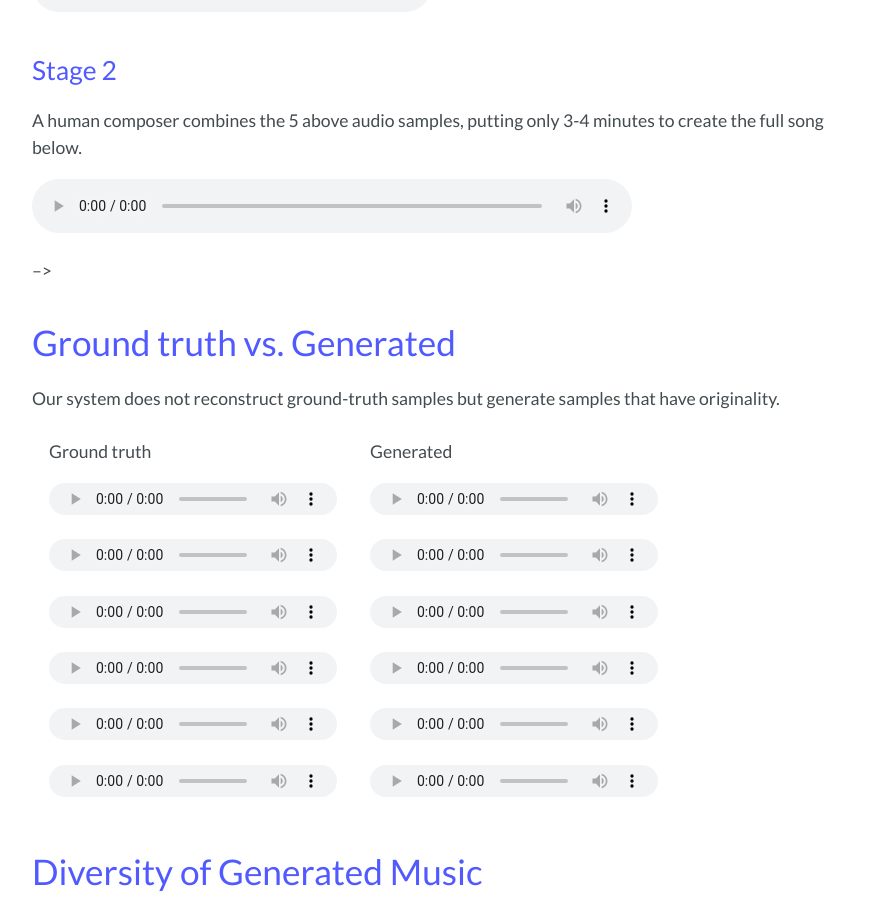
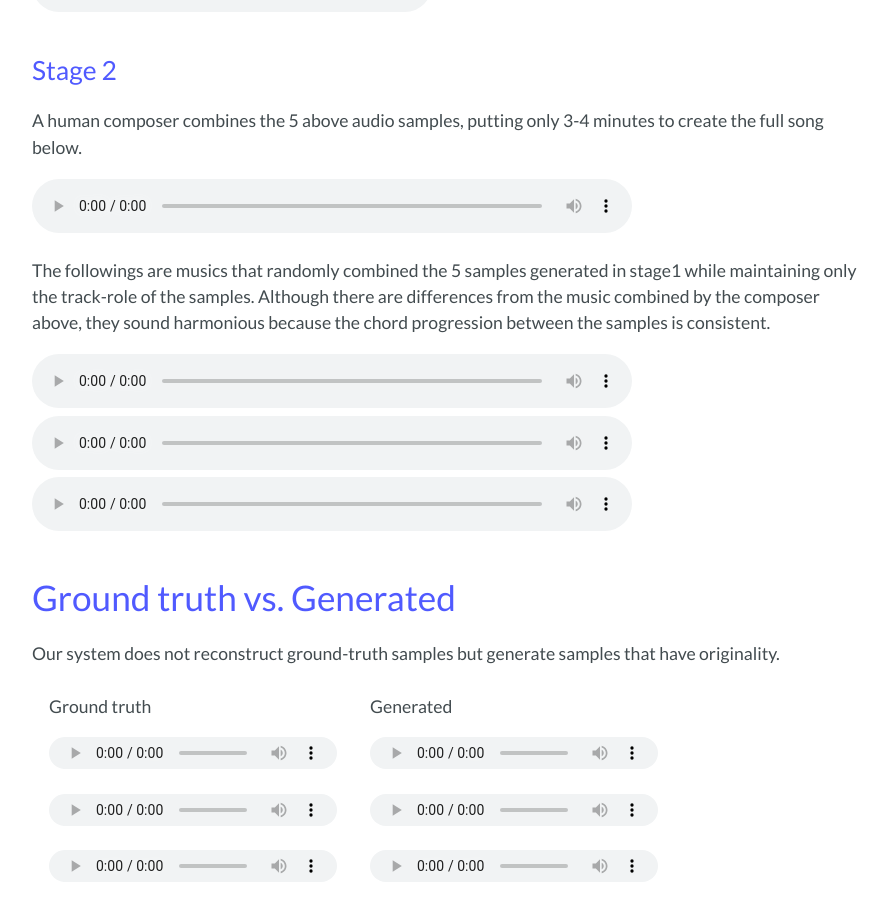
Before and after one commit to POZAlabs/ComMU, a Jekyll site: the page built from index.md, in a window 1280 px wide and 900 px high, scrolled down 1516 px. Shown: the whole window, without its empty margins (192-1079 px from the left). Built offline with Jekyll 4.4.1, drawn with Linux system fonts in a browser that asks for light colours; our own code applies the rules of GitHub Pages for plain Markdown files.

Commit message:
Update index.md

```diff
--- a/index.md
+++ b/index.md
@@ -79,7 +79,7 @@ A human composer combines the 5 above audio samples, putting only 3-4 minutes to
   <source src="./assets/audio_samples/track_role/newage_trackrole/newage_inspiring.mp3" type="audio/mpeg">
 </audio>
 
-<!-- The followings are musics that randomly combined the 5 samples generated in stage1 while maintaining only the track-role of the samples.
+The followings are musics that randomly combined the 5 samples generated in stage1 while maintaining only the track-role of the samples.
 Although there are differences from the music combined by the composer above, they sound harmonious because the chord progression between the samples is consistent.
 <audio controls style="width: 600px;">
   <source src="./assets/audio_samples/whole_music/newage_random_1.wav" type="audio/mpeg">
@@ -91,6 +91,7 @@ Although there are differences from the music combined by the composer above, th
   <source src="./assets/audio_samples/whole_music/newage_random_3.wav" type="audio/mpeg">
 </audio>
 
+<!--
 ## Stage 1
 
 Below is another set of samples with a different genre.
@@ -137,13 +138,13 @@ A human composer combines the 5 above audio samples, putting only 3-4 minutes to
   <source src="./assets/audio_samples/track_role/cinematic_trackrole/cinematic_romantic.mp3" type="audio/mpeg">
 </audio>
 
-<!--
+
 The following is music that randomly combines the 5 samples generated in stage1 while maintaining only the track-role of the samples.
 Although there is a difference from the music combined by the composer above, it sounds harmonious because the chord progression between the samples is consistent.
 <audio controls style="width: 600px;">
   <source src="./assets/audio_samples/track_role/cinematic_trackrole/cinematic_random.mp3" type="audio/mpeg">
 </audio>
---> -->
+ -->
 
 # Ground truth vs. Generated
 Our system does not reconstruct ground-truth samples but generate samples that have originality.
```
